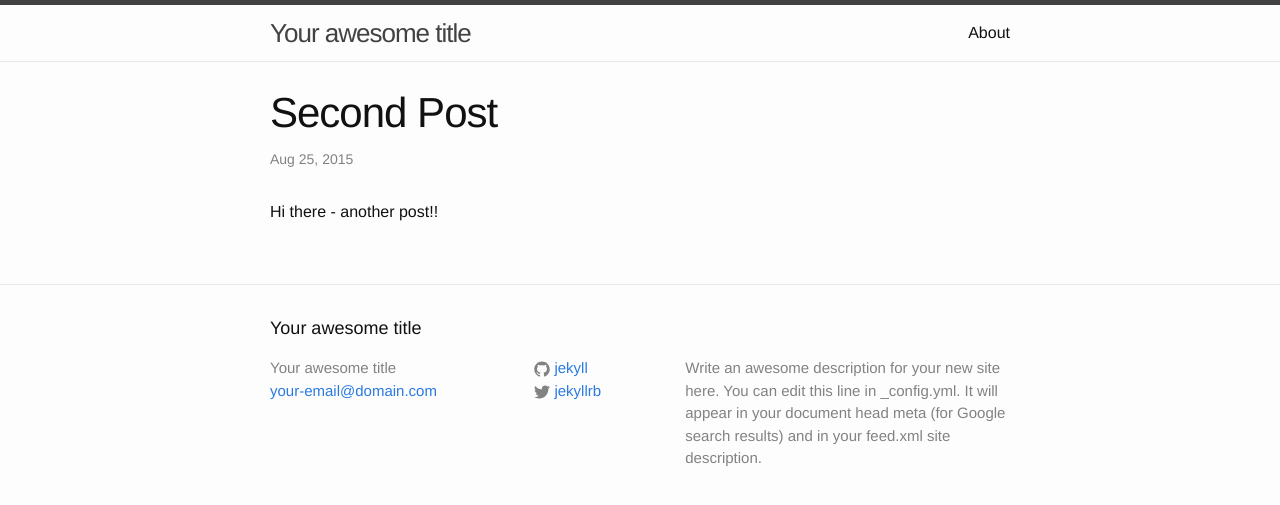
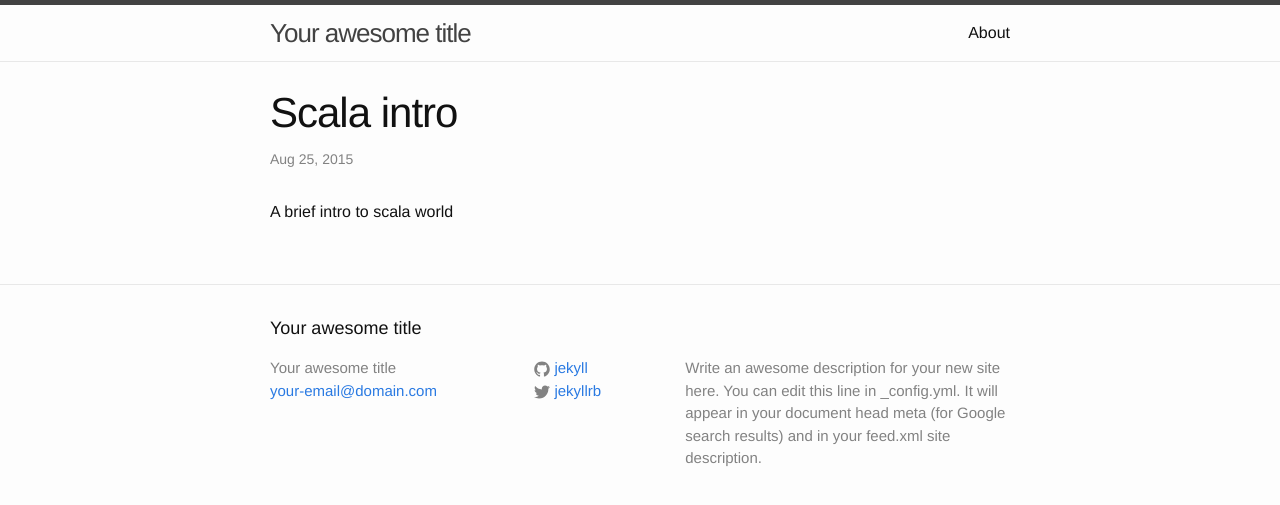
Before and after one commit to sirdesmond/myblog, a Jekyll site: the page built from _posts/2015-08-25-scala-intro.md, in a window 1280 px wide. Shown: the top 505 px of the page. Built offline with Jekyll 4.4.1, drawn with Linux system fonts in a browser that asks for light colours.

Commit message:
Update 2015-08-25-scala-intro.md

```diff
--- a/_posts/2015-08-25-scala-intro.md
+++ b/_posts/2015-08-25-scala-intro.md
@@ -1,7 +1,7 @@
 ---
 layout: post
-title:  "Second Post"
+title:  "Scala intro"
 date:   2015-08-25
 categories: tech
 ---
-Hi there - another post!!
+A brief intro to scala world
```
